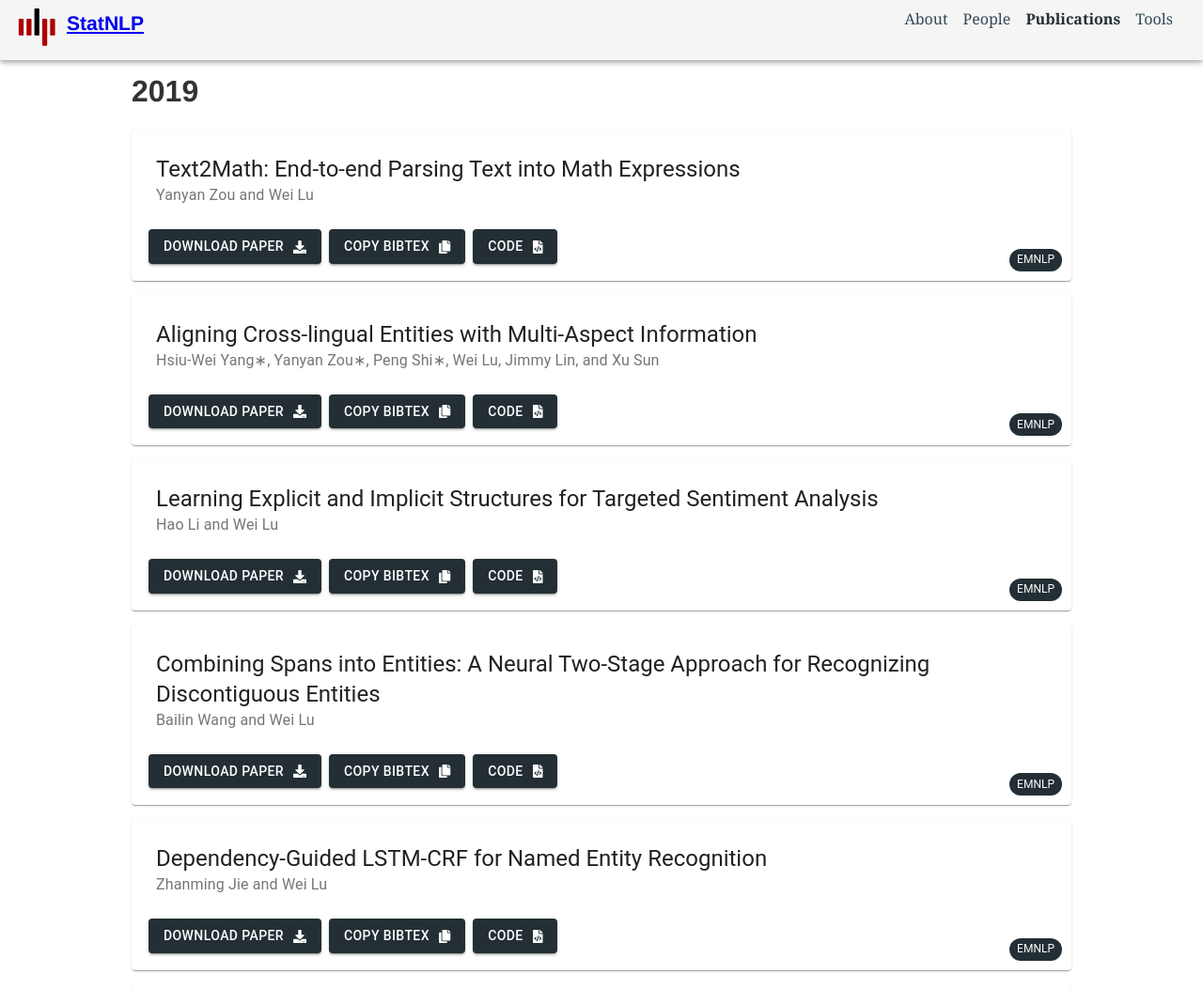
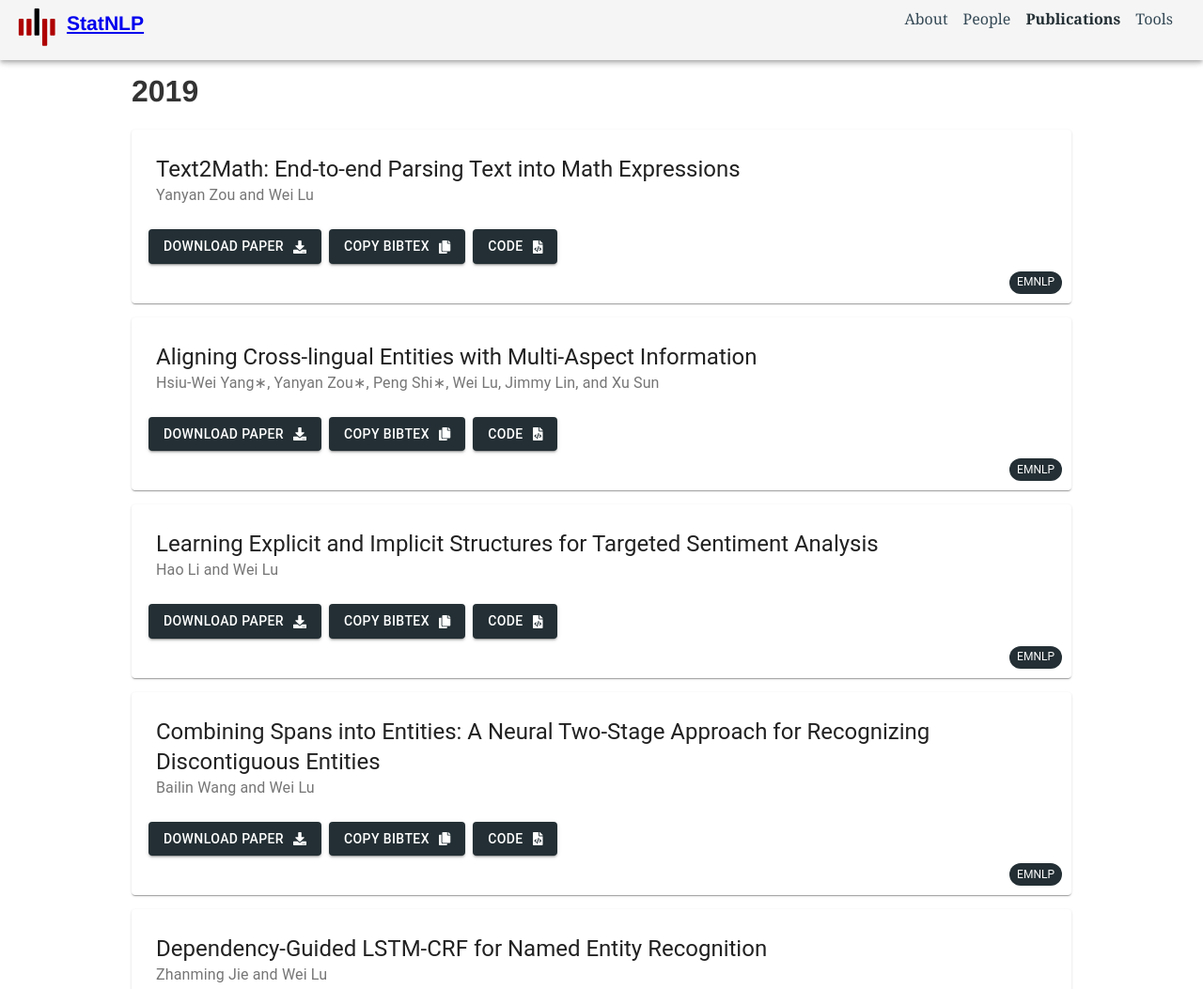
Before and after one commit to statnlp-research/statnlp-research.github.io, a Gatsby site: page /publications in a window 1280 px wide. Shown: the top 1053 px of the page at 94% size. Built offline with nearby package versions, Linux system fonts and the light colour scheme; Gatsby itself is replaced by a stand-in of ours.

Commit message:
updated chip to be at the bottom

```diff
--- a/src/assets/publication.json
+++ b/src/assets/publication.json
@@ -64,7 +64,7 @@
       "code": "https://github.com/Cartus/AGGCN_TACRED"
     },
     "Densely Connected Graph Convolutional Networks for Graph-to-Sequence Learning": {
-      "venue": "ACL",
+      "venue": "TACL",
       "authors": "Zhijiang Guo*, Yan Zhang*, Zhiyang Teng and Wei Lu",
       "paper": "http://www.statnlp.org/wp-content/uploads/2019/03/DCGCN.pdf",
       "bibtext": "@article{dcgcnforgraph2seq19guo,\ntitle={Densely Connected Graph Convolutional Networks for Graph-to-Sequence Learning},\nauthor={Zhijiang Guo and Yan Zhang and Zhiyang Teng and Wei Lu},\njournal={Transactions of the Association of Computational Linguistics},\n year={2019},\n}",
@@ -94,7 +94,7 @@
   },
   "2018": {
     "Neural Segmental Hypergraphs for Overlapping Mention Recognition": {
-      "venue": "ACL",
+      "venue": "EMNLP",
       "authors": "Bailin Wang and Wei Lu",
       "paper": "http://www.statnlp.org/research/ie/emnlp2018-semi.pdf",
       "bibtext": "",
@@ -221,7 +221,7 @@
       "bibtext": "@inproceedings{susanto2017semantic,\ntitle={Semantic Parsing with Neural Hybrid Trees.},\nauthor={Susanto, Raymond Hendy and Lu, Wei},\nbooktitle={AAAI},\npages={3309--3315},\nyear={2017}\n}",
       "code": "https://gitlab.com/raymondhs/statnlp-sp-neural/"
     },
-    "Improving Word Embeddings with Convolutional Feature Learning and Subword Information ": {
+    "Improving Word Embeddings with Convolutional Feature Learning and Subword Information": {
       "venue": "AAAI",
       "authors": "Shaosheng Cao and Wei Lu",
       "paper": "https://www.aaai.org/ocs/index.php/AAAI/AAAI17/paper/view/14724",
@@ -231,42 +231,42 @@
   },
   "2016": {
     "A General Regularization Framework for Domain Adaptation": {
-      "venue": "ACL",
+      "venue": "EMNLP",
       "authors": "Wei Lu, Hai Leong Chieu and Jonathan Löfgren",
       "paper": "http://www.statnlp.org/research/ml/emnlp2016-720.pdf",
       "bibtext": "@inproceedings{lu2016general,\ntitle={A General Regularization Framework for Domain Adaptation.},\nauthor={Lu, Wei and Chieu, Hai Leong and L{\"o}fgren, Jonathan},\nbooktitle={EMNLP},\npages={950--954},\nyear={2016}\n}",
       "code": "http://www.statnlp.org/research/ml/code/emnlp-domain-adaptation.tar.gz"
     },
     "Learning to Capitalize with Character-Level Recurrent Neural Networks: An Empirical Study": {
-      "venue": "ACL",
+      "venue": "EMNLP",
       "authors": "Raymond Hendy Susanto, Hai Leong Chieu and Wei Lu",
       "paper": "http://www.statnlp.org/research/ta/rnn_truecase.pdf",
       "bibtext": "@InProceedings{susanto-chieu-lu:2016:EMNLP2016,\nauthor    = {Susanto, Raymond Hendy  and  Chieu, Hai Leong  and  Lu, Wei},\ntitle     = {Learning to Capitalize with Character-Level Recurrent Neural Networks: An Empirical\nStudy},\nbooktitle = {Proceedings of the 2016 Conference on Empirical Methods in Natural Language\nProcessing},\nmonth     = {November},\nyear      = {2016},\naddress   = {Austin, Texas},\npublisher = {Association for Computational Linguistics},\npages     = {2090--2095},\nurl       = {https://aclweb.org/anthology/D16-1225}\n}",
       "code": "https://gitlab.com/raymondhs/char-rnn-truecase"
     },
     "Learning to Recognize Discontiguous Entities": {
-      "venue": "ACL",
+      "venue": "EMNLP",
       "authors": "Aldrian Obaja Muis and Wei Lu",
       "paper": "http://www.statnlp.org/research/ie/emnlp2016-discontiguous-entities.pdf",
       "bibtext": "@inproceedings{muis2016learning,\ntitle={Learning to Recognize Discontiguous Entities.},\nauthor={Muis, Aldrian Obaja and Lu, Wei},\nbooktitle={EMNLP},\npages={75--84},\nyear={2016}\n}",
       "code": "http://www.statnlp.org/research/ie/code/learning-to-recognize-discontiguous-entities-code.zip"
     },
     "Improving Semantic Parsing with Enriched Synchronous Context-Free Grammars in Statistical Machine Translation": {
-      "venue": "ACL",
+      "venue": "TALLIP",
       "authors": "Junhui Li, Muhua Zhu,  Wei Lu, and Guodong Zhou",
       "paper": "https://dl.acm.org/citation.cfm?id=2963099",
       "bibtext": "@article{li2016improving,title={Improving Semantic Parsing with Enriched Synchronous Context-Free Grammars in Statistical\nMachine Translation},\nauthor={Li, Junhui and Zhu, Muhua and Lu, Wei and Zhou, Guodong},\njournal={ACM Transactions on Asian and Low-Resource Language Information Processing (TALLIP)},\nvolume={16},\nnumber={1},\npages={6},\nyear={2016},\npublisher={ACM}\n}\near={2015} }",
       "code": ""
     },
     "Weak Semi-Markov CRFs for NP Chunking in Informal Text": {
-      "venue": "ACL",
+      "venue": "NAACL",
       "authors": "Aldrian Obaja Muis and Wei Lu",
       "paper": "https://arxiv.org/abs/1810.08567",
       "bibtext": "@InProceedings{muis-lu:2016:N16-1,\nauthor    = {Muis, Aldrian Obaja  and  Lu, Wei},\ntitle     = {Weak Semi-Markov CRFs for Noun Phrase Chunking in Informal Text},\nbooktitle = {Proceedings of the 2016 Conference of the North American Chapter of the Association\nfor Computational Linguistics: Human Language Technologies},\nmonth     = {June},\nyear      = {2016},\naddress   = {San Diego, California},\npublisher = {Association for Computational Linguistics},\npages     = {714--719},\nurl       = {http://www.aclweb.org/anthology/N16-1085}\n}",
       "code": "http://statnlp.org/research/ie/code/weak-semi-crf-in-informal-text-code.zip"
     },
     "Deep Neural Networks for Learning Graph Representations": {
-      "venue": "ACL",
+      "venue": "AAAI",
       "authors": "Shaosheng Cao, Wei Lu and Qiongkai Xu",
       "paper": "https://www.aaai.org/ocs/index.php/AAAI/AAAI16/paper/view/12423/11715",
       "bibtext": "@inproceedings{cao2016deep,\ntitle={Deep neural networks for learning graph representations},\nauthor={Cao, Shaosheng and Lu, Wei and Xu, Qiongkai},\nbooktitle={Proceedings of the Thirtieth AAAI Conference on Artificial Intelligence},\npages={1145--1152},\nyear={2016},\norganization={AAAI Press}\n}",
@@ -275,21 +275,21 @@
   },
   "2015": {
     "Joint Mention Extraction and Classification with Mention Hypergraphs": {
-      "venue": "ACL",
+      "venue": "EMNLP",
       "authors": "Wei Lu and Dan Roth",
       "paper": "https://www.aclweb.org/anthology/D15-1102",
       "bibtext": "@InProceedings{lu-roth:2015:EMNLP,\nauthor    = {Lu, Wei  and  Roth, Dan},\ntitle     = {Joint Mention Extraction and Classification with Mention Hypergraphs},\nbooktitle = {Proceedings of the 2015 Conference on Empirical Methods in Natural Language\nProcessing},\nmonth     = {September},\nyear      = {2015},\naddress   = {Lisbon, Portugal},\npublisher = {Association for Computational Linguistics},\npages     = {857--867},\nurl       = {http://aclweb.org/anthology/D15-1102}\n}",
       "code": "http://www.statnlp.org/research/ie/code/statnlp-mentionextraction.v0.2.tgz"
     },
     "Constrained Semantic Forests for Improved Discriminative Semantic Parsing": {
-      "venue": "ACL",
+      "venue": "ACL-IJCNLP",
       "authors": "Wei Lu",
       "paper": "https://www.aclweb.org/anthology/P15-2121",
       "bibtext": "@inproceedings{lu2015constrained,\ntitle={Constrained Semantic Forests for Improved Discriminative Semantic Parsing.},\nauthor={Lu, Wei},\nbooktitle={ACL (2)},\npages={737--742},\nyear={2015}\n}",
       "code": "http://www.statnlp.org/research/sp/code/sp.v0.2.tgz"
     },
     "GraRep: Learning Graph Representations with Global Structural Information": {
-      "venue": "ACL",
+      "venue": "CIKM",
       "authors": "Shaosheng Cao, Wei Lu and Qiongkai Xu",
       "paper": "https://dl.acm.org/citation.cfm?id=2806512&dl=ACM&coll=DL",
       "bibtext": "@inproceedings{cao2015grarep,\ntitle={Grarep: Learning graph representations with global structural information},\nauthor={Cao, Shaosheng and Lu, Wei and Xu, Qiongkai},\nbooktitle={Proceedings of the 24th ACM International on Conference on Information and Knowledge\nManagement},\npages={891--900},\nyear={2015},\norganization={ACM}\n}",
@@ -341,7 +341,7 @@
   },
   "2009": {
     "Natural Language Generation with Tree Conditional Random Fields": {
-      "venue": "ACL",
+      "venue": "EMNLP",
       "authors": "Wei Lu, Hwee Tou Ng and Wee Sun Lee",
       "paper": "http://statnlp.com/people/luwei/publications/emnlp09lnl.pdf",
       "bibtext": "@inproceedings{lu2009natural,\ntitle={Natural language generation with tree conditional random fields},\nauthor={Lu, Wei and Ng, Hwee Tou and Lee, Wee Sun},\nbooktitle={Proceedings of the 2009 Conference on Empirical Methods in Natural Language\nProcessing: Volume 1-Volume 1},\npages={400--409},\nyear={2009},\norganization={Association for Computational Linguistics}\n}",
@@ -350,7 +350,7 @@
   },
   "2008": {
     "A Generative Model for Parsing Natural Language to Meaning Representations": {
-      "venue": "ACL",
+      "venue": "EMNLP",
       "authors": "Wei Lu, Hwee Tou Ng, Wee Sun Lee and Luke S. Zettlemoyer",
       "paper": "http://statnlp.com/people/luwei/publications/emnlp08lnlz.pdf",
       "bibtext": "@inproceedings{lu2008generative,\ntitle={A generative model for parsing natural language to meaning representations},\nauthor={Lu, Wei and Ng, Hwee Tou and Lee, Wee Sun and Zettlemoyer, Luke S},\nbooktitle={Proceedings of the Conference on Empirical Methods in Natural Language Processing},\npages={783--792},\nyear={2008},\norganization={Association for Computational Linguistics}\n}",
--- a/src/components/PublicationCard/index.jsx
+++ b/src/components/PublicationCard/index.jsx
@@ -61,11 +61,11 @@ export default (props) => (
           </Button>
         }
       </CardActions>
-      <Chip
-        label={props.venue}
-        size="small"
-        style={{ background: "#232F34", color: "#ffff", textShadow: "none", fontSize: "12px", position: "absolute", bottom: 0, right: 0 }}
-      />
     </div>
+    <Chip
+      label={props.venue}
+      size="small"
+      style={{ background: "#232F34", color: "#ffff", textShadow: "none", fontSize: "12px", float: "right"  }}
+    />
   </Card>
 )
```
